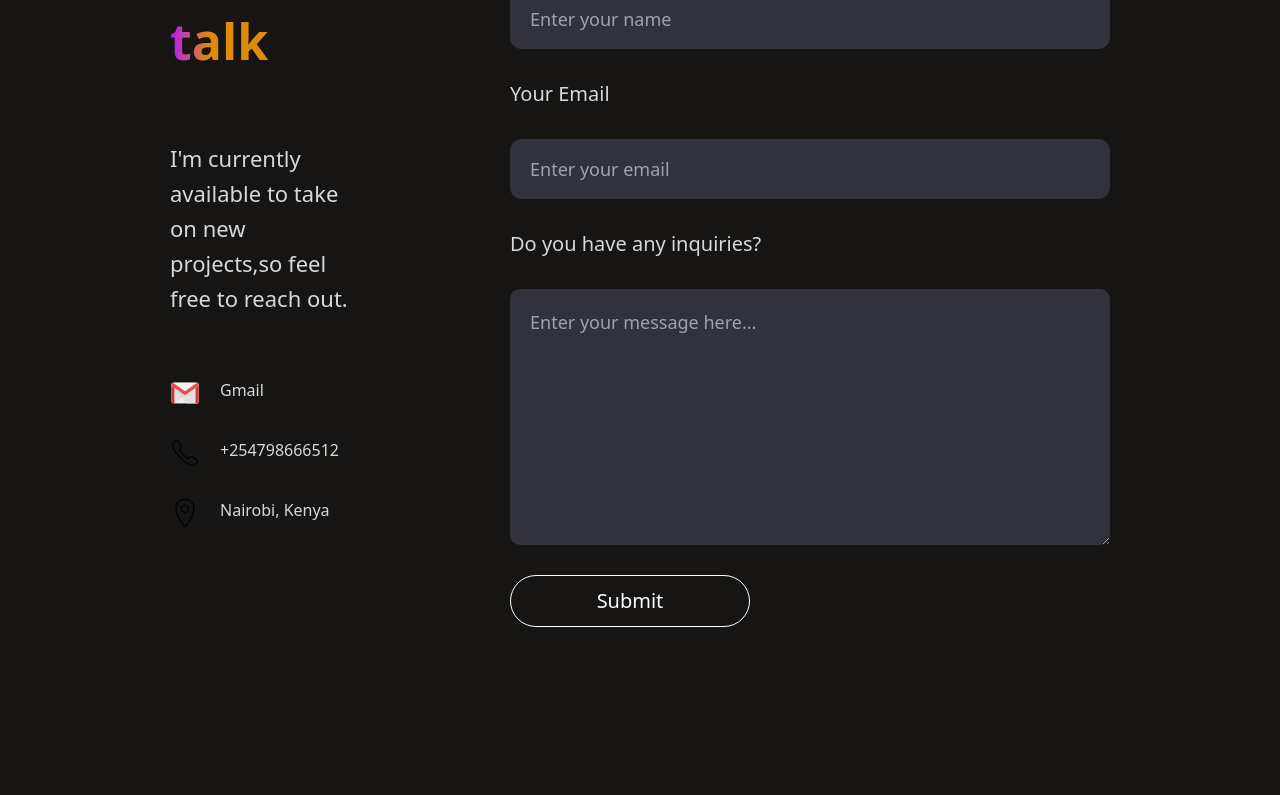
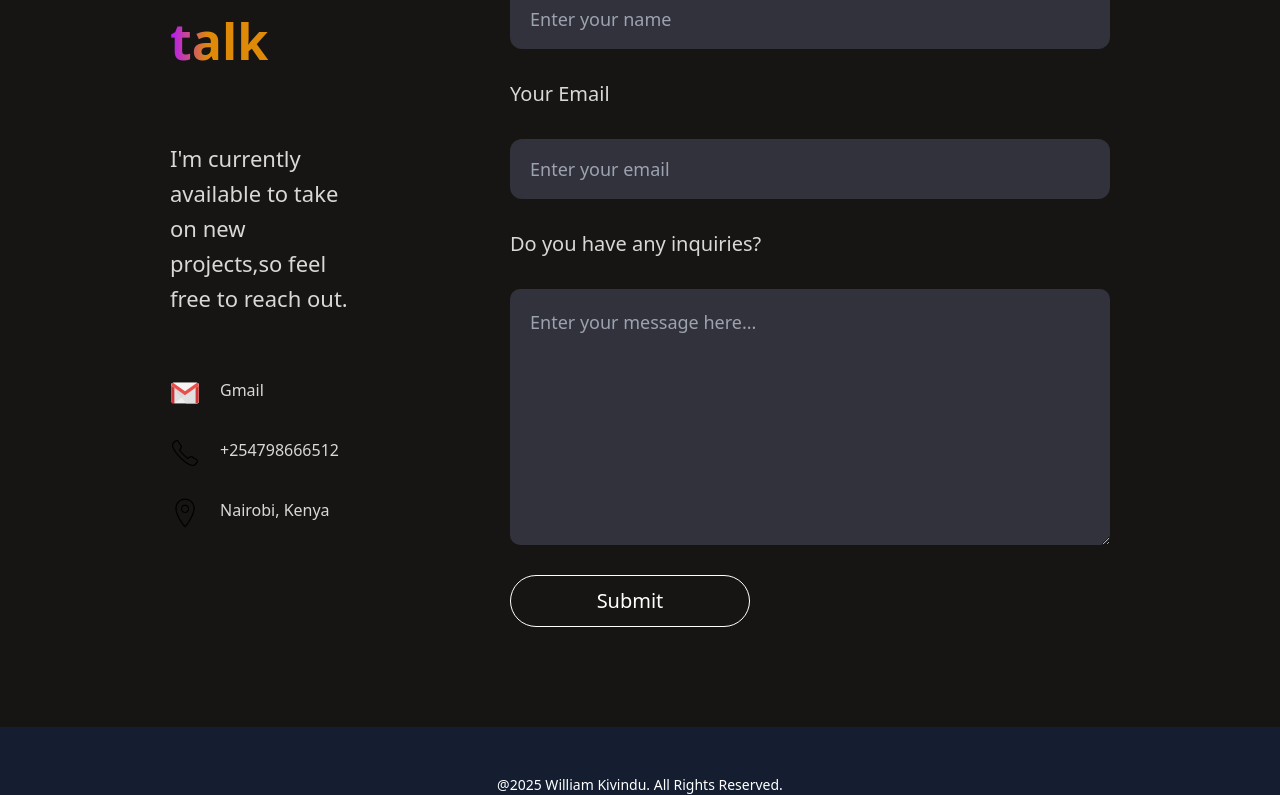
Before and after one commit to william2032/personal-portfolio, a React (Vite) app in the folder personal-portfolio/: page / in a window 1280 px wide. Shown: the part 3542-4337 px from the top of the page. Before the commit the page ends 4189 px from the top, so only its background shows below. Built offline with nearby package versions, Linux system fonts and the light colour scheme.

Commit message:
done with the footer section add more features later

```diff
--- a/personal-portfolio/src/App.jsx
+++ b/personal-portfolio/src/App.jsx
@@ -1,4 +1,4 @@
-import { About, Hero, Navbar, Services, Work, Contact } from "./components"
+import { About, Hero, Navbar, Services, Work, Contact, Footer } from "./components"
 
 const App = () => {
   return (
@@ -10,6 +10,7 @@ const App = () => {
       <Services />
       <Work />
       <Contact />
+      <Footer />
     </div>
   )
 }
--- /dev/null
+++ b/personal-portfolio/src/components/Footer.jsx
@@ -0,0 +1,14 @@
+import React from 'react'
+
+const Footer = () => {
+    return (
+        // TODO add my social links -github and X
+        <div className='overflow-hidden flex flex-row justify-center bg-[#141E30] pt-12 ' >
+            <div>
+                <h1 className='text-white text-sm'>@2025 William Kivindu. All Rights Reserved.</h1>
+            </div>
+        </div>
+    )
+}
+
+export default Footer
--- a/personal-portfolio/src/components/index.js
+++ b/personal-portfolio/src/components/index.js
@@ -4,6 +4,8 @@ import About from "./About";
 import Services from "./Services"
 import Work from "./Work";
 import Contact from "./Contact";
+import Footer from "./Footer";
+
 export {
     Navbar,
     Hero,
@@ -11,4 +13,5 @@ export {
     Services,
     Work,
     Contact,
+    Footer,
 }
```
